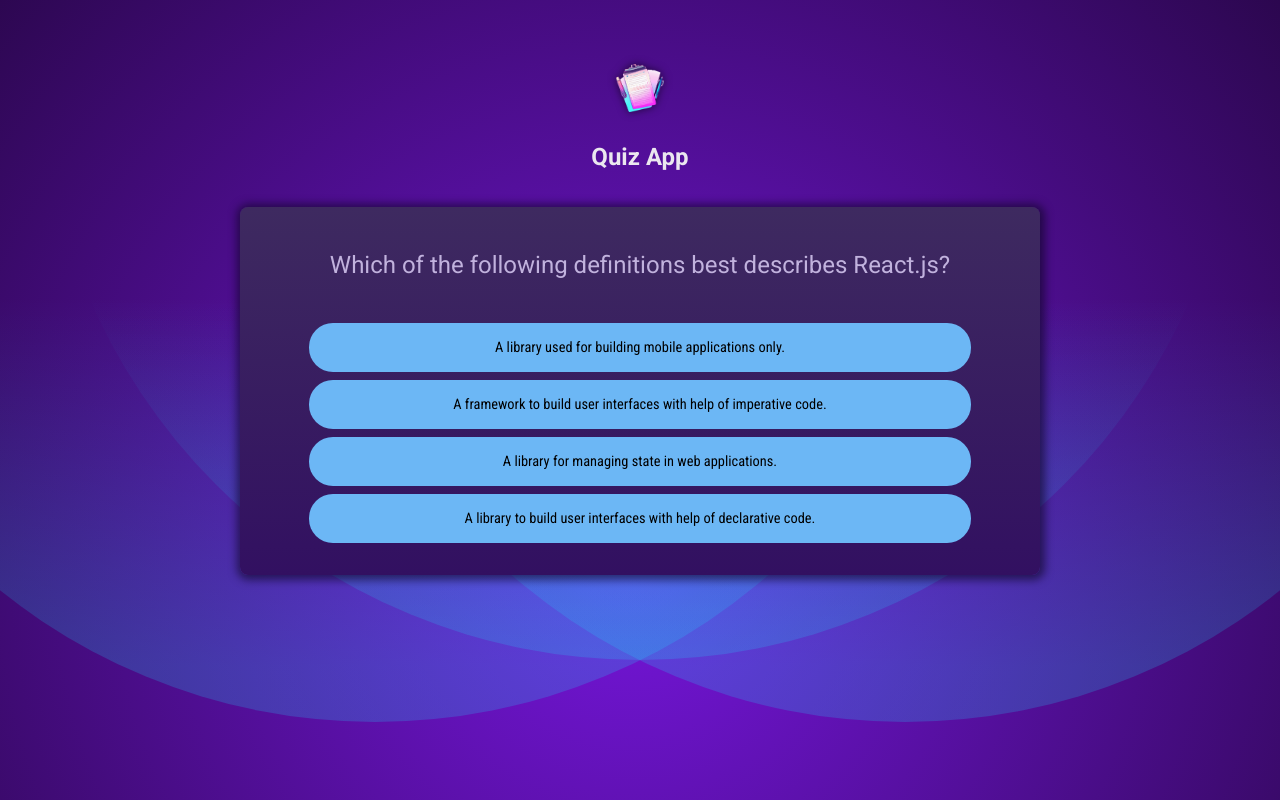
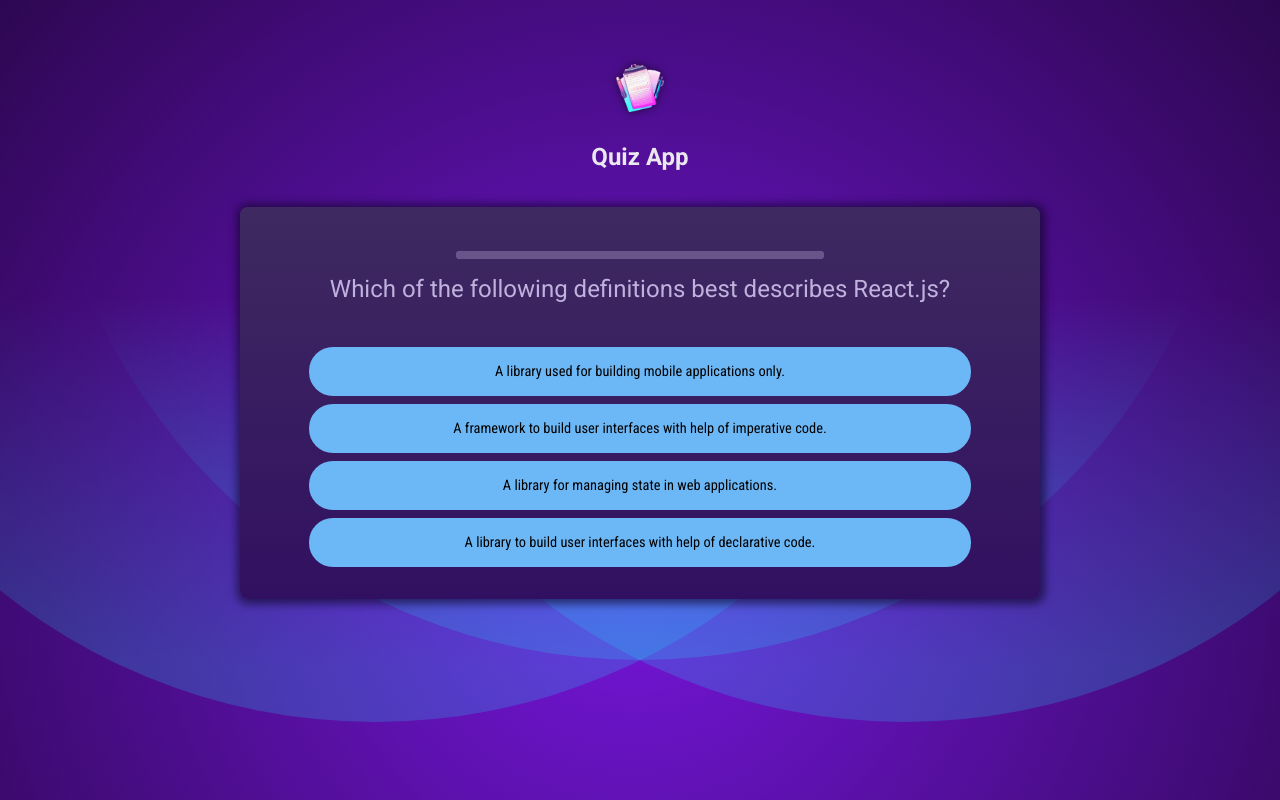
Before and after one commit to MEBARKI16/QuizApp, a React (Vite) app: page / in a window 1280 px wide. Built offline with nearby package versions, Linux system fonts and the light colour scheme.

Commit message:
Adding Question Timers

```diff
--- a/src/components/QuestionTimer.jsx
+++ b/src/components/QuestionTimer.jsx
@@ -1,8 +1,19 @@
-import React from 'react'
+import React, { useEffect, useState } from 'react'
 
-const QuestionTimer = () => {
+const QuestionTimer = ({ timeOut, onTimeOut }) => {
+    const [remainingTime, setRemainingTime] = useState(timeOut)
+    useEffect(() => {
+        setTimeout(() => onTimeOut(), timeOut)
+    }, [timeOut, onTimeOut])
+
+    useEffect(() => {
+        setInterval(() => {
+            setRemainingTime(prev => { return (prev - 200) })
+            console.log(remainingTime)
+        }, 200)
+    }, [])
     return (
-        <div>QuestionTimer</div>
+        <progress max={timeOut} value={remainingTime} id="question-time" />
     )
 }
 
--- a/src/components/Quiz.jsx
+++ b/src/components/Quiz.jsx
@@ -1,13 +1,15 @@
 import React, { useState } from 'react';
 import QUESTIONS from '../questions';
 import completed from "../assets/quiz-complete.png";
+import QuestionTimer from './QuestionTimer';
 
 const Quiz = () => {
     const [reponses, setReponses] = useState([]);
+    console.log(reponses)
     const currentQuestion = reponses.length;
     const newTab = QUESTIONS[currentQuestion]?.answers
-    ? [...QUESTIONS[currentQuestion].answers].sort(() => Math.random() - 0.5)
-    : [];
+        ? [...QUESTIONS[currentQuestion].answers].sort(() => Math.random() - 0.5)
+        : [];
 
 
     const handleSelectAnswer = (answer) => {
@@ -27,6 +29,7 @@
                 :
                 <div id="quiz">
                     <div id="question">
+                        <QuestionTimer timeOut={10000} onTimeOut={() => handleSelectAnswer(null)} />
                         <h2>{QUESTIONS[currentQuestion]?.text}</h2>
                         <ul id="answers">
                             {newTab.map((qst, index) => (
```
